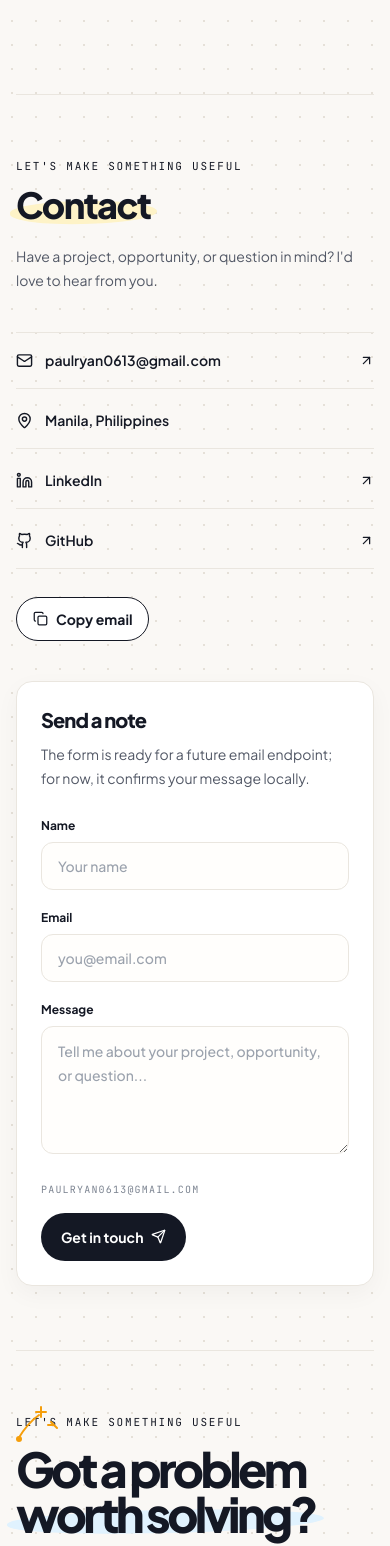
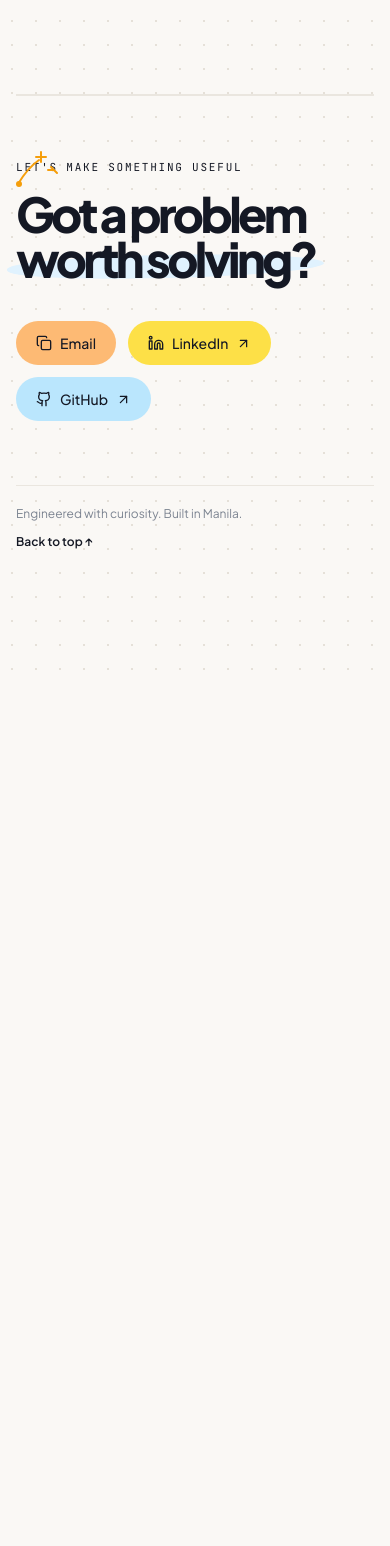
Before and after one commit to isthatpaul/Portfolio, a Next.js app: page / in a window 390 px wide. Shown: the part 4959-6505 px from the top of the page. After the commit the page ends 5637 px from the top, so only its background shows below. Built offline with nearby package versions, Linux system fonts and the light colour scheme.

Commit message:
refactor(nav): remove redundant contact section and link Let's talk to footer

```diff
--- a/src/app/about/page.tsx
+++ b/src/app/about/page.tsx
@@ -1,12 +1,10 @@
 import { PortfolioShell } from "@/components/layout/PortfolioShell";
 import { About } from "@/components/sections/About";
-import { Contact } from "@/components/sections/Contact";
 
 export default function AboutPage() {
   return (
     <PortfolioShell>
       <About />
-      <Contact />
     </PortfolioShell>
   );
 }
--- a/src/app/life/page.tsx
+++ b/src/app/life/page.tsx
@@ -1,12 +1,10 @@
 import { PortfolioShell } from "@/components/layout/PortfolioShell";
-import { Contact } from "@/components/sections/Contact";
 import { LifeAndAll } from "@/components/sections/LifeAndAll";
 
 export default function LifePage() {
   return (
     <PortfolioShell>
       <LifeAndAll />
-      <Contact />
     </PortfolioShell>
   );
 }
--- a/src/app/page.tsx
+++ b/src/app/page.tsx
@@ -1,5 +1,4 @@
 import { AcademicWork } from "@/components/sections/AcademicWork";
-import { Contact } from "@/components/sections/Contact";
 import { Experience } from "@/components/sections/Experience";
 import { Hero } from "@/components/sections/Hero";
 import { PortfolioShell } from "@/components/layout/PortfolioShell";
@@ -10,7 +9,6 @@ export default function HomePage() {
       <Hero />
       <AcademicWork />
       <Experience />
-      <Contact />
     </PortfolioShell>
   );
 }
--- a/src/components/layout/Navbar.tsx
+++ b/src/components/layout/Navbar.tsx
@@ -29,7 +29,7 @@ export function Navbar() {
       </nav>
 
       <div className="flex justify-end">
-        <a className="flex min-h-11 items-center gap-2 rounded-full bg-ink px-5 text-sm font-bold text-white transition-transform duration-200 hover:-translate-y-0.5" href="/#contact">
+        <a className="flex min-h-11 items-center gap-2 rounded-full bg-ink px-5 text-sm font-bold text-white transition-transform duration-200 hover:-translate-y-0.5" href="#footer">
           {portfolioData.navigationCta} <ArrowUpRight aria-hidden="true" size={15} />
         </a>
       </div>
--- a/src/components/sections/Contact.tsx
+++ /dev/null
@@ -1,105 +0,0 @@
-"use client";
-
-import { FormEvent, useState } from "react";
-import { AnimatePresence, motion } from "framer-motion";
-import { ArrowUpRight, Check, Copy, Github, Linkedin, Mail, MapPin, Send } from "lucide-react";
-import { portfolioData } from "@/data/portfolio";
-
-export function Contact() {
-  const { sectionCopy, contact, links, profile } = portfolioData;
-  const [copied, setCopied] = useState(false);
-  const [submitted, setSubmitted] = useState(false);
-
-  const handleCopyEmail = async () => {
-    try {
-      await navigator.clipboard.writeText(links.email);
-      setCopied(true);
-      window.setTimeout(() => setCopied(false), 2600);
-    } catch {
-      window.location.href = `mailto:${links.email}`;
-    }
-  };
-
-  const handleSubmit = (event: FormEvent<HTMLFormElement>) => {
-    event.preventDefault();
-    setCopied(false);
-    setSubmitted(true);
-    event.currentTarget.reset();
-    window.setTimeout(() => setSubmitted(false), 4200);
-  };
-
-  return (
-    <>
-      <section aria-labelledby="contact-title" className="py-16 sm:py-20 lg:py-24" id="contact">
-        <div className="max-w-[850px]">
-          <p className="eyebrow">{sectionCopy.contact.eyebrow}</p>
-          <h2 className="section-title mt-3 font-display text-4xl font-extrabold text-ink sm:text-5xl" id="contact-title">
-            <span className="highlight-amber">{sectionCopy.contact.title}</span>
-          </h2>
-          <p className="mt-5 max-w-[610px] text-sm leading-6 text-muted sm:text-base">{sectionCopy.contact.description}</p>
-        </div>
-
-        <div className="mt-10 grid gap-10 lg:grid-cols-[minmax(230px,.72fr)_minmax(0,1.28fr)] lg:gap-14">
-          <div>
-            <div className="space-y-1 border-t border-line">
-              <a className="group flex min-h-14 items-center justify-between gap-4 border-b border-line text-sm font-semibold text-ink" href={`mailto:${links.email}`}>
-                <span className="flex items-center gap-3"><Mail aria-hidden="true" size={17} /> {links.email}</span>
-                <ArrowUpRight aria-hidden="true" className="transition-transform group-hover:translate-x-0.5 group-hover:-translate-y-0.5" size={15} />
-              </a>
-              <p className="flex min-h-14 items-center gap-3 border-b border-line text-sm font-semibold text-ink"><MapPin aria-hidden="true" size={17} /> {profile.location}</p>
-              <a className="group flex min-h-14 items-center justify-between gap-4 border-b border-line text-sm font-semibold text-ink" href={links.linkedin} target="_blank" rel="noreferrer">
-                <span className="flex items-center gap-3"><Linkedin aria-hidden="true" size={17} /> {contact.detailLabels.linkedin}</span>
-                <ArrowUpRight aria-hidden="true" className="transition-transform group-hover:translate-x-0.5 group-hover:-translate-y-0.5" size={15} />
-              </a>
-              <a className="group flex min-h-14 items-center justify-between gap-4 border-b border-line text-sm font-semibold text-ink" href={links.github} target="_blank" rel="noreferrer">
-                <span className="flex items-center gap-3"><Github aria-hidden="true" size={17} /> {contact.detailLabels.github}</span>
-                <ArrowUpRight aria-hidden="true" className="transition-transform group-hover:translate-x-0.5 group-hover:-translate-y-0.5" size={15} />
-              </a>
-            </div>
-
-            <button className="mt-7 inline-flex min-h-11 items-center gap-2 rounded-full border border-ink bg-white px-4 text-sm font-bold text-ink transition-colors hover:bg-[#F5F1EB]" onClick={handleCopyEmail} type="button">
-              {copied ? <Check aria-hidden="true" size={15} /> : <Copy aria-hidden="true" size={15} />}
-              {copied ? "Email copied" : "Copy email"}
-            </button>
-          </div>
-
-          <div className="rounded-2xl border border-line bg-white p-6 shadow-card sm:p-8">
-            <h3 className="font-display text-xl font-extrabold tracking-[-0.045em] text-ink">{sectionCopy.contact.formTitle}</h3>
-            <p className="mt-2 max-w-[480px] text-sm leading-6 text-muted">{sectionCopy.contact.formDescription}</p>
-
-            <form className="mt-7 space-y-5" onSubmit={handleSubmit}>
-              <div className="grid gap-5 sm:grid-cols-2">
-                <label className="block text-xs font-bold text-ink">
-                  {contact.form.nameLabel}
-                  <input autoComplete="name" className="mt-2 min-h-12 w-full rounded-xl border border-line bg-[#FFFEFC] px-4 text-sm font-medium text-ink placeholder:text-[#9BA2AD]" name="name" placeholder={contact.form.namePlaceholder} required />
-                </label>
-                <label className="block text-xs font-bold text-ink">
-                  {contact.form.emailLabel}
-                  <input autoComplete="email" className="mt-2 min-h-12 w-full rounded-xl border border-line bg-[#FFFEFC] px-4 text-sm font-medium text-ink placeholder:text-[#9BA2AD]" name="email" placeholder={contact.form.emailPlaceholder} required type="email" />
-                </label>
-              </div>
-              <label className="block text-xs font-bold text-ink">
-                {contact.form.messageLabel}
-                <textarea className="mt-2 min-h-32 w-full resize-y rounded-xl border border-line bg-[#FFFEFC] px-4 py-3 text-sm font-medium leading-6 text-ink placeholder:text-[#9BA2AD]" name="message" placeholder={contact.form.messagePlaceholder} required />
-              </label>
-              <div className="flex flex-wrap items-center justify-between gap-4 pt-1">
-                <span className="font-mono text-[10px] uppercase tracking-[0.12em] text-[#7C8491]">{links.email}</span>
-                <button className="inline-flex min-h-12 items-center gap-2 rounded-full bg-ink px-5 text-sm font-bold text-white transition-transform duration-200 hover:-translate-y-0.5" type="submit">
-                  {sectionCopy.contact.submitLabel} <Send aria-hidden="true" size={15} />
-                </button>
-              </div>
-            </form>
-          </div>
-        </div>
-      </section>
-
-      <AnimatePresence>
-        {copied || submitted ? (
-          <motion.div animate={{ opacity: 1, y: 0 }} aria-live="polite" className="fixed bottom-5 right-5 z-50 flex items-center gap-2 rounded-full bg-ink px-4 py-3 text-sm font-bold text-white shadow-[0_12px_30px_rgba(20,24,36,0.18)]" exit={{ opacity: 0, y: 8 }} initial={{ opacity: 0, y: 8 }} role="status">
-            <Check aria-hidden="true" size={15} /> {copied ? "Email copied to clipboard" : sectionCopy.contact.successMessage}
-          </motion.div>
-        ) : null}
-      </AnimatePresence>
-    </>
-  );
-}
--- a/src/data/portfolio.ts
+++ b/src/data/portfolio.ts
@@ -79,19 +79,13 @@ export const portfolioData = {
     github: "https://github.com/isthatpaul",
     email: "paulryan0613@gmail.com",
   },
-  navigation: [
-    { label: "About", href: "/about", icon: "users" as IconName },
-    { label: "Academic Works", href: "#academic-works", icon: "file-text" as IconName },
-    { label: "Experience", href: "#experience", icon: "briefcase" as IconName },
-    { label: "Contact", href: "#contact", icon: "mail" as const },
-  ],
   topNavigation: [
     { label: "Work", href: "/", icon: "briefcase" as IconName },
     { label: "Life and all", href: "/life", icon: "route" as IconName },
     { label: "Experience", href: "/#experience", icon: "calendar" as IconName },
     { label: "About", href: "/about", icon: "users" as IconName },
   ],
-  navigationCta: "Get in touch",
+  navigationCta: "Let's talk",
   editorialFooter: {
     eyebrow: "Let's make something useful",
     headline: {
@@ -178,15 +172,6 @@ export const portfolioData = {
       eyebrow: "Where I show up",
       title: "Experience",
       description: "Work, volunteer, and leadership experiences that have shaped how I collaborate, learn, and deliver.",
-    },
-    contact: {
-      eyebrow: "Let's make something useful",
-      title: "Contact",
-      description: "Have a project, opportunity, or question in mind? I'd love to hear from you.",
-      formTitle: "Send a note",
-      formDescription: "The form is ready for a future email endpoint; for now, it confirms your message locally.",
-      submitLabel: "Get in touch",
-      successMessage: "Thanks — your note is ready to send.",
     },
   },
   life: {
```
